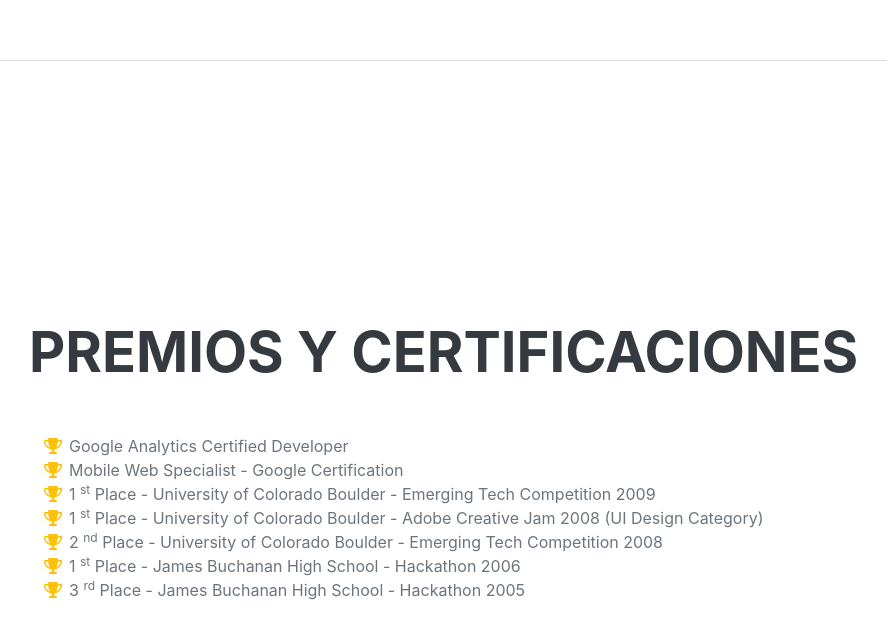
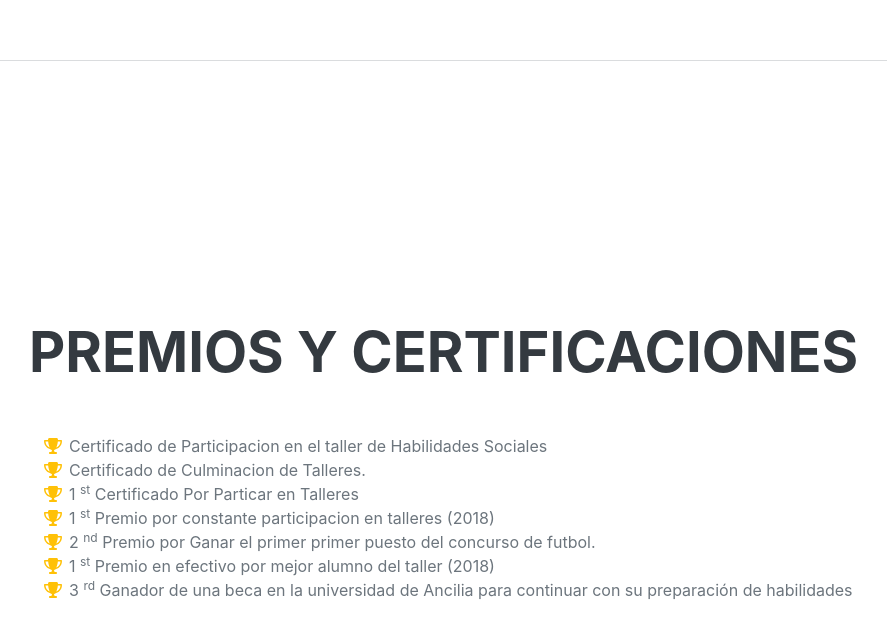
Before and after one commit to CreberMendozaIbanez/Curriculum-vitae, a plain HTML site: page index.html in a window 1280 px wide. Shown: the part 4397-5036 px from the top of the page, without its empty margins (291-1178 px from the left). Drawn offline with nearby package versions, Linux system fonts and the light colour scheme; a web font is replaced by a local one.

Commit message:
Update index.html

```diff
--- a/index.html
+++ b/index.html
@@ -193,41 +193,41 @@ alegre.</p>
                     <ul class="fa-ul mb-0">
                         <li>
                             <span class="fa-li"><i class="fas fa-trophy text-warning"></i></span>
-                            Google Analytics Certified Developer
+                            Certificado de Participacion en el taller de Habilidades Sociales
                         </li>
                         <li>
                             <span class="fa-li"><i class="fas fa-trophy text-warning"></i></span>
-                            Mobile Web Specialist - Google Certification
+                            Certificado de Culminacion de Talleres.
                         </li>
                         <li>
                             <span class="fa-li"><i class="fas fa-trophy text-warning"></i></span>
                             1
                             <sup>st</sup>
-                            Place - University of Colorado Boulder - Emerging Tech Competition 2009
+                            Certificado Por Particar en Talleres
                         </li>
                         <li>
                             <span class="fa-li"><i class="fas fa-trophy text-warning"></i></span>
                             1
                             <sup>st</sup>
-                            Place - University of Colorado Boulder - Adobe Creative Jam 2008 (UI Design Category)
+                            Premio por constante participacion en talleres (2018)
                         </li>
                         <li>
                             <span class="fa-li"><i class="fas fa-trophy text-warning"></i></span>
                             2
                             <sup>nd</sup>
-                            Place - University of Colorado Boulder - Emerging Tech Competition 2008
+                            Premio por Ganar el primer primer puesto del concurso de futbol.
                         </li>
                         <li>
                             <span class="fa-li"><i class="fas fa-trophy text-warning"></i></span>
                             1
                             <sup>st</sup>
-                            Place - James Buchanan High School - Hackathon 2006
+                            Premio en efectivo por mejor alumno del taller (2018)
                         </li>
                         <li>
                             <span class="fa-li"><i class="fas fa-trophy text-warning"></i></span>
                             3
                             <sup>rd</sup>
-                            Place - James Buchanan High School - Hackathon 2005
+                            Ganador de una beca en la universidad de Ancilia para continuar con su preparación de habilidades
                         </li>
                     </ul>
                 </div>
```
